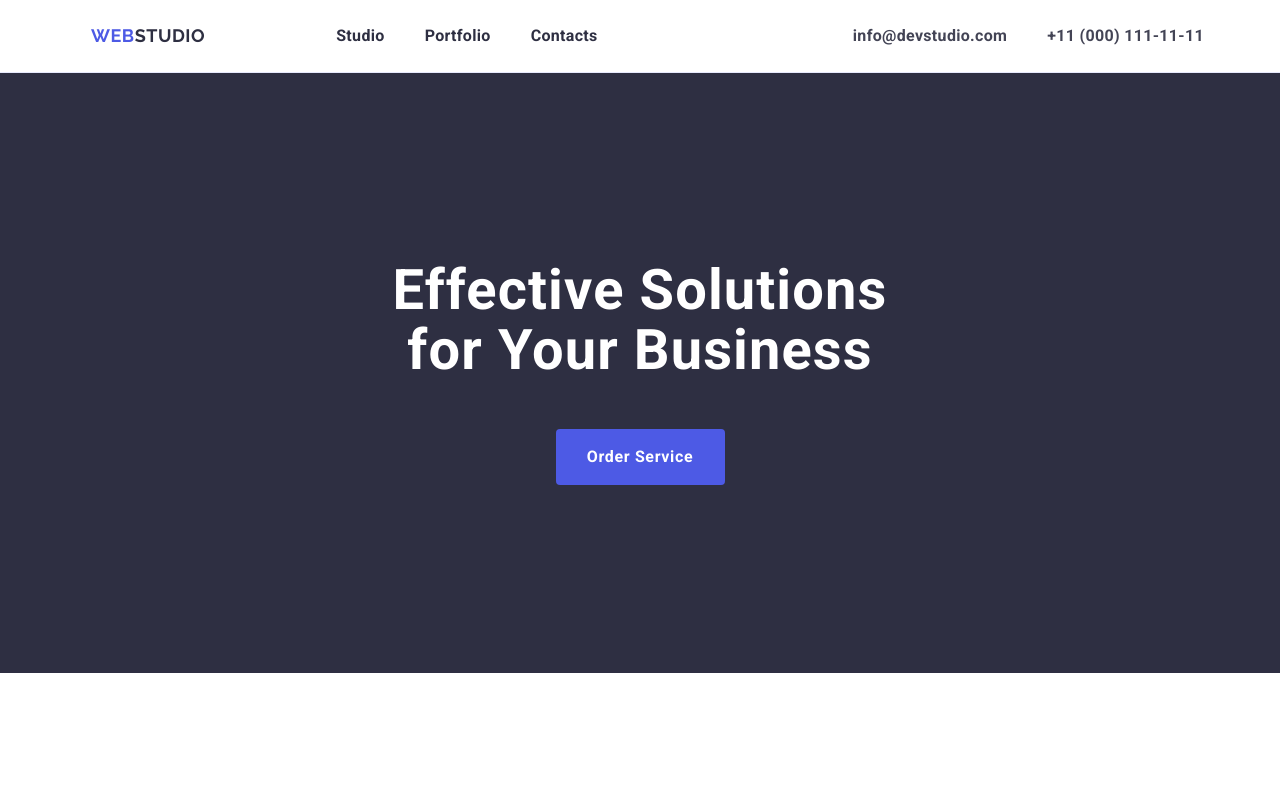
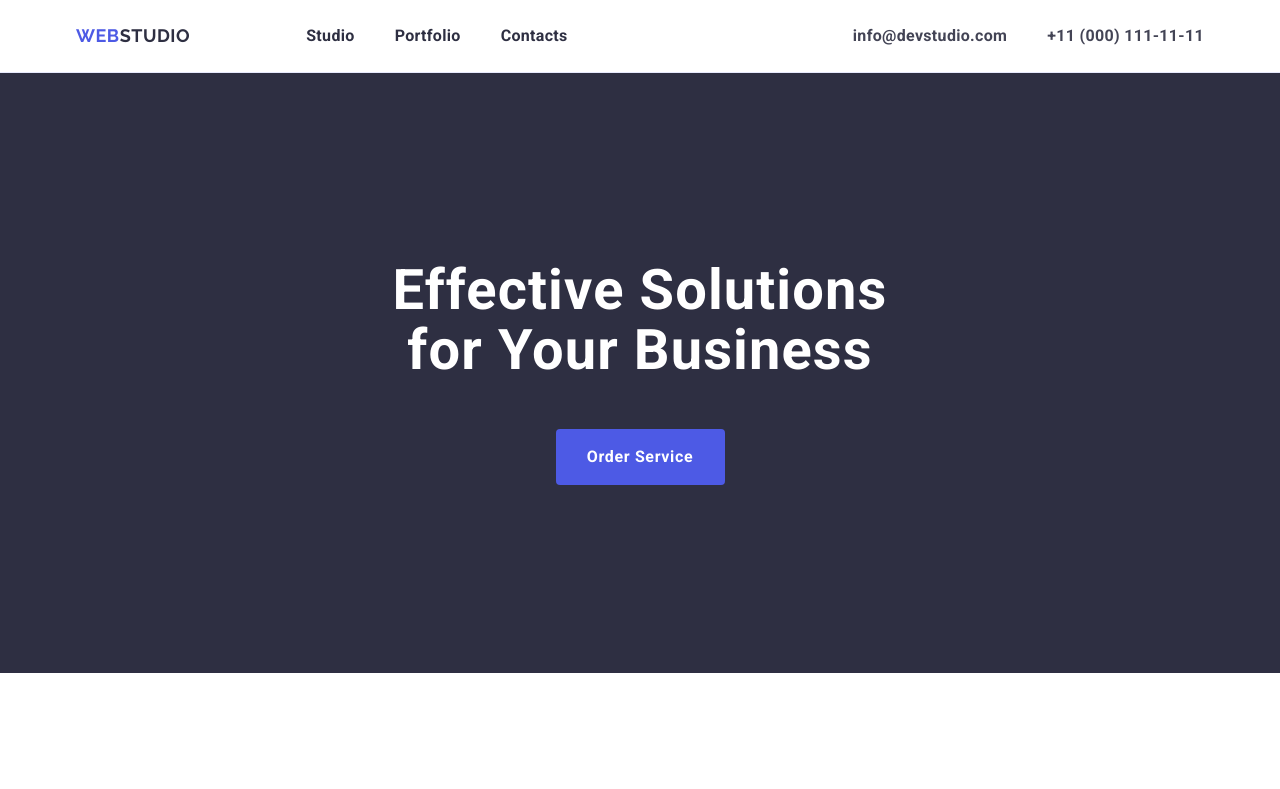
Before and after one commit to realisticsergio/goit-markup-hw-03, a plain HTML site: page index.html in a window 1280 px wide. Shown: the top 789 px of the page. Drawn offline with nearby package versions, Linux system fonts and the light colour scheme.

Commit message:
corect menu

```diff
--- a/css/styles.css
+++ b/css/styles.css
@@ -35,11 +35,6 @@ p,
 ul {
     margin: 0;
 }
-.container {
-    max-width: 1158px;
-    padding: 0 15px;
-    margin: 0 auto;
-}
 
 .logo {
     font-family: "Raleway", sans-serif;
@@ -54,6 +49,11 @@ ul {
 .page-header {
 border-bottom: 1px solid #e7e9fc;
 }
+.container {
+    max-width: 1158px;
+    margin: 0 auto;
+    padding: 0 15px;
+}
 .site-header {
      display: flex;
      justify-content: space-between;
@@ -62,19 +62,19 @@ border-bottom: 1px solid #e7e9fc;
 .header-nav {
      display: flex;
      align-items: center;
-    justify-content: space-between;
 }
 .header-logo {
     margin-right: 76px;
-    padding: 0 15px 0 15px
 }
 .nav-list {
     display: flex;
     gap: 40px;
 }
+.nav-item {
+    padding: 24px 0 24px
+}
 .header-logo .logo-part {
     color: #2E2F42;
-    padding: 24px 0
 
 }
 .footer-logo {
@@ -92,7 +92,6 @@ border-bottom: 1px solid #e7e9fc;
     line-height: 1.5;
     letter-spacing: 0.02em;
     color: #2E2F42;
-    padding: 24px 0 24px
 }
 
 .nav-link:hover,
```
